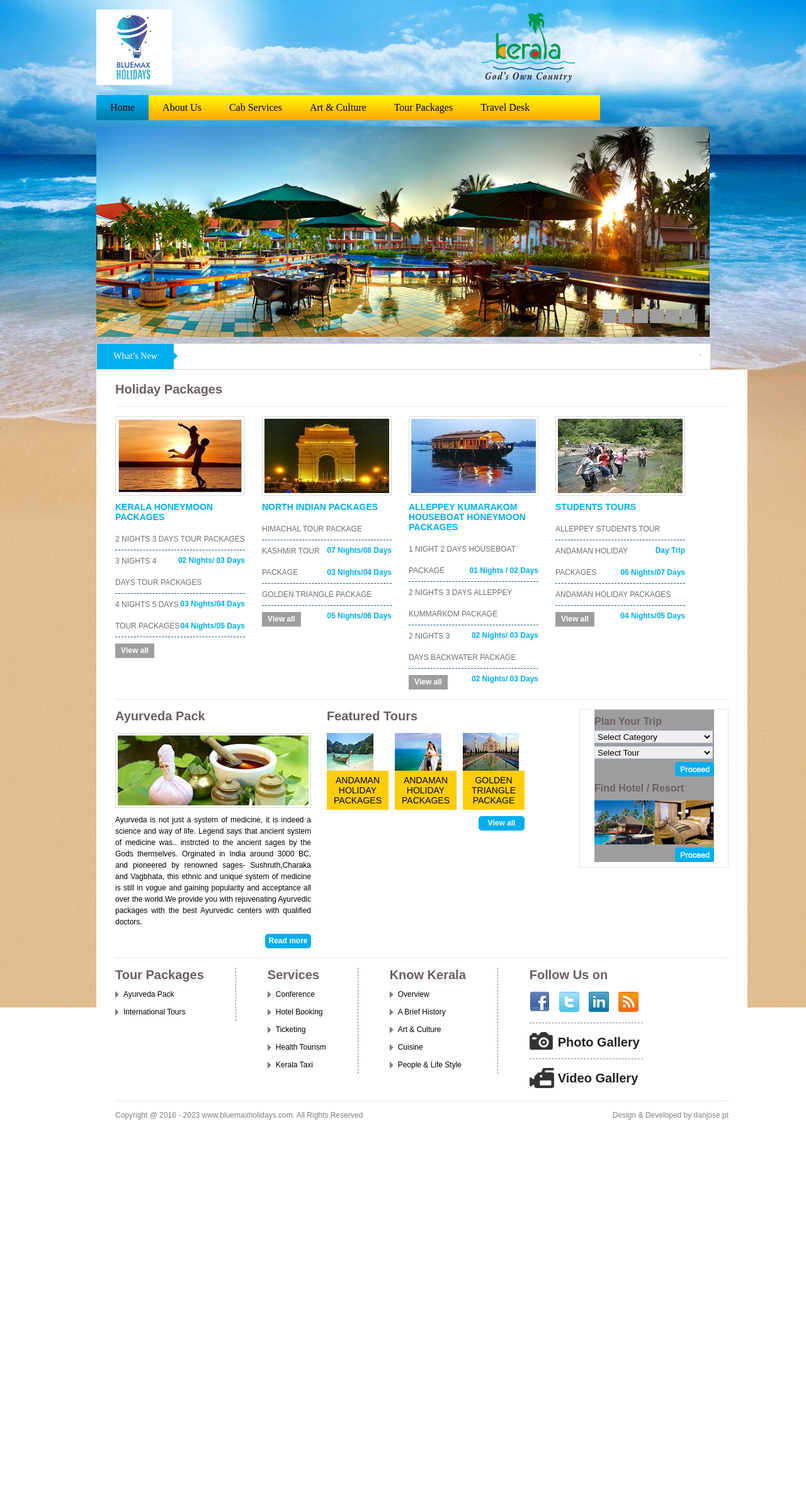
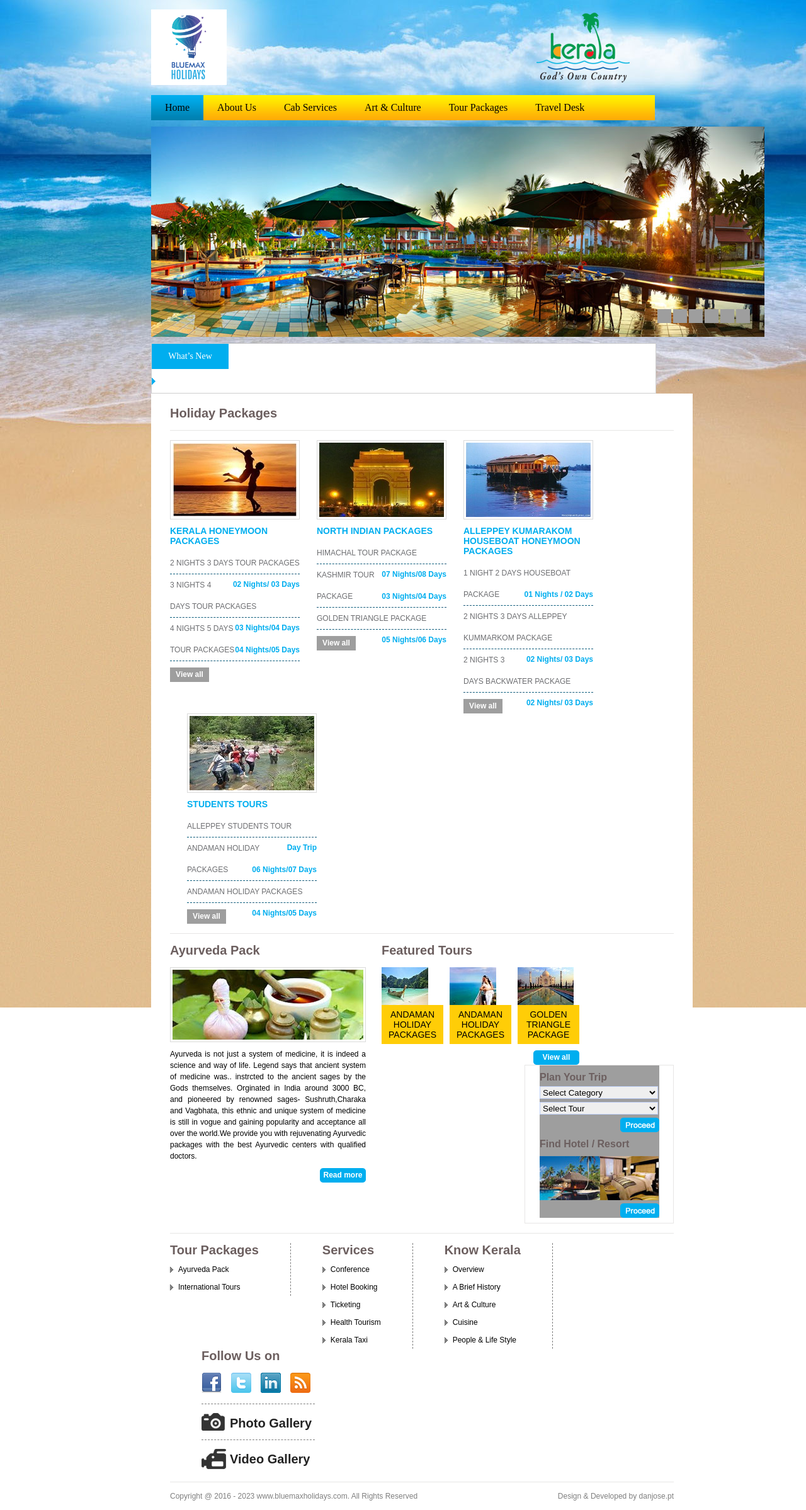
Before and after one commit to danialjose/old-site-bluemaxholidays, a PHP site: page / in a window 1280 px wide. Shown: the whole page at 63% size. Before the commit the page ends 1778 px from the top, so only its background shows below. Run offline with PHP 8.4, Linux system fonts and the light colour scheme; some libraries are stand-ins or nearby versions; grey boxes are pictures that could not be loaded.

Commit message:
added responsive css

```diff
--- a/css/main.css
+++ b/css/main.css
@@ -1,6 +1,5 @@
 @charset "utf-8";
 /* CSS Document Created By Fayas Majeed */
-* {max-width: 100%}
 *{
 	margin:0;
 	padding:0;
@@ -507,9 +506,9 @@ DIV#Rightfooter a:hover{
 /*responsive css testing*/
 #WrapperMain {
 	width:auto;
-	max-width:1003px
+	max-width:800px
 }
-#wrapper {
+#Wrapper {
 	width:auto;
 	max-width:800px
 }
--- a/css/style.css
+++ b/css/style.css
@@ -590,9 +590,9 @@ DIV#Rightfooter a:hover{
 
 #WrapperMain {
 	width:auto;
-	max-width:1003px
+	max-width:800px
 }
-#wrapper {
+#Wrapper {
 	width:auto;
 	max-width:800px
 }
```
